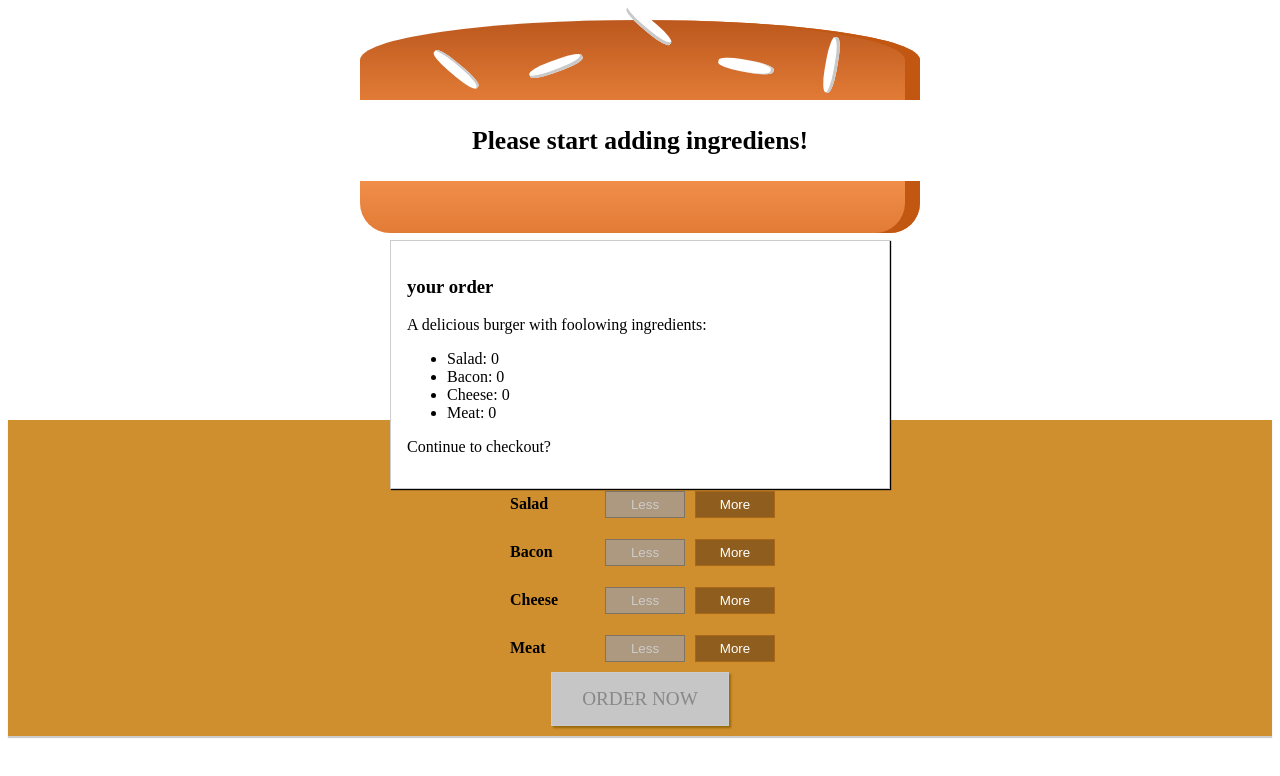
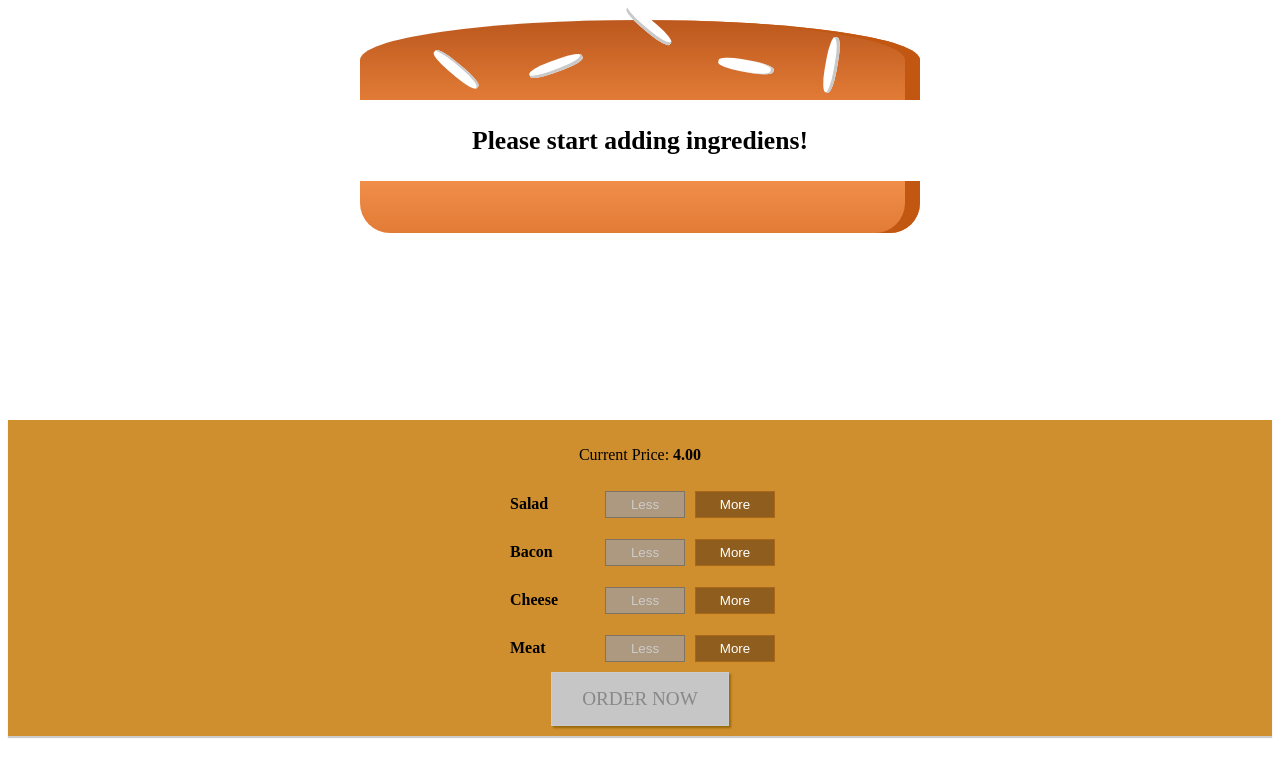
Before and after one commit to niguns7/Burger-Builder, a React (Create React App) app: page / in a window 1280 px wide. Shown: the top 776 px of the page. Built offline with nearby package versions, Linux system fonts and the light colour scheme.

Commit message:
inline styling added

```diff
--- a/src/components/UI/Modal/Modal.js
+++ b/src/components/UI/Modal/Modal.js
@@ -2,7 +2,13 @@
 import classes from './Modal.module.css';
 
 const Modal = (props) => (
-    <div className={classes.Modal} >
+    <div
+    className={classes.Modal}
+    style={{
+        transform: props.show ? 'translateY(0)' : 'translateY(-10)' ,
+        opacity: props.show ? '1' : '0'
+    }}
+    >
         {props.children}
     </div>
   );
```
